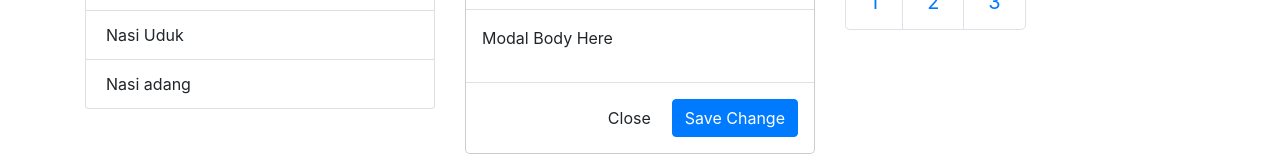
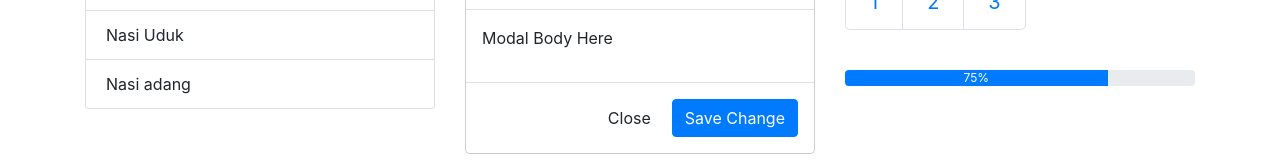
Before and after one commit to putrapuices/hello-bootstrap, a React (Create React App) app: page / in a window 1280 px wide. Shown: the part 2530-2690 px from the top of the page. Built offline with nearby package versions, Linux system fonts and the light colour scheme.

Commit message:
Bootstrap - Progress bars ( 80 )

```diff
--- a/src/App.js
+++ b/src/App.js
@@ -29,6 +29,7 @@ import {
   OverlayTrigger,
   Popover,
   Pagination,
+  ProgressBar,
 } from "react-bootstrap";
 // import Media from 'react-bootstrap/Media';
 
@@ -348,6 +349,8 @@ class App extends Component {
               <Pagination.Item Active>2</Pagination.Item>
               <Pagination.Item>3</Pagination.Item>
             </Pagination>
+            <br />
+            <ProgressBar now={75} label="75%" />
           </Col>
         </Row>
       </Container>
```
